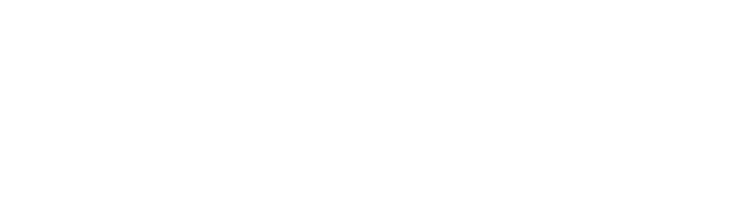
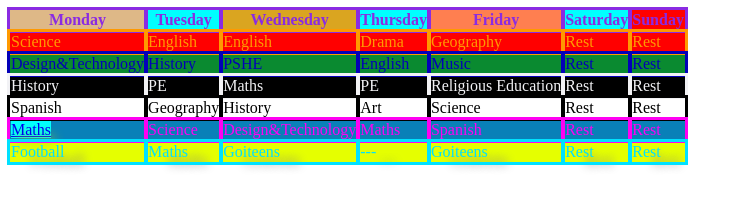
Before and after one commit to MykolaSadl25/HW-8, a plain HTML site: page index.html in a window 1280 px wide. Shown: the whole page, without its empty margins (0-744 px from the left). Drawn offline with Linux system fonts and the light colour scheme.

Commit message:
css commit

```diff
--- a/index.html
+++ b/index.html
@@ -7,6 +7,74 @@
     <link rel="stylesheet" href="./style.css">
 </head>
 <body>
-
+    <table>
+        <thead>
+          <tr>
+            <th>Monday</th>
+            <th>Tuesday</th>
+            <th>Wednesday</th>
+            <th>Thursday</th>
+            <th>Friday</th>
+            <th>Saturday</th>
+            <th>Sunday</th>
+          </tr>
+        </thead>
+        <tbody>
+          <tr>
+            <td>Science</td>
+            <td>English</td>
+            <td>English</td>
+            <td>Drama</td>
+            <td>Geography</td>
+            <td>Rest</td>
+            <td>Rest</td>
+          </tr>
+          <tr>
+            <td>Design&Technology</td>
+            <td>History</td>
+            <td>PSHE</td>
+            <td>English</td>
+            <td>Music</td>
+            <td>Rest</td>
+            <td>Rest</td>
+          </tr>
+          <tr>
+            <td>History</td>
+            <td>PE</td>
+            <td>Maths</td>
+            <td>PE</td>
+            <td>Religious Education</td>
+            <td>Rest</td>
+            <td>Rest</td>
+          </tr>
+          <tr>
+            <td>Spanish</td>
+            <td>Geography</td>
+            <td>History</td>
+            <td>Art</td>
+            <td>Science</td>
+            <td>Rest</td>
+            <td>Rest</td>
+          </tr>
+          <tr>
+            <td><a href="https://www.bbc.co.uk/bitesize/subjects/z6vg9j6">Maths</a></td>
+            <td>Science</td>
+            <td>Design&Technology</td>
+            <td>Maths</td>
+            <td>Spanish</td>
+            <td>Rest</td>
+            <td>Rest</td>
+          </tr>
+          <tr>
+            <td>Football</td>
+            <td>Maths</td>
+            <td>Goiteens</td>
+            <td>---</td>
+            <td>Goiteens</td>
+            <td>Rest</td>
+            <td>Rest</td>
+          </tr>
+        </tbody>
+      </table>
 </body>
 </html>
--- a/style.css
+++ b/style.css
@@ -0,0 +1,64 @@
+th,td {
+        outline: solid;
+      }
+
+th:nth-child(2n){
+    color: red;
+    background-color: aqua;
+}
+
+th:nth-child(1n){
+    color: blueviolet;
+}
+th:first-child{
+    background-color: burlywood;
+}
+th:nth-child(3){
+    background-color: goldenrod;
+}
+th:nth-child(5){
+    background-color: coral;
+}
+th:nth-child(7){
+    background-color: red;
+}
+tbody>tr:first-child>td{
+    color: rgb(255, 153, 0);
+    background-color: red;
+}
+tbody>tr:nth-child(2)>td{
+    color: rgb(3, 0, 184);
+    background-color: rgb(10, 138, 48);
+}
+tbody>tr:nth-child(3)>td{
+    color: rgb(242, 242, 245);
+    background-color: rgb(0, 0, 0);
+}
+tbody>tr:nth-child(4)>td:hover{
+    color: rgb(136, 60, 60);
+    font-style: italic;
+    font-size: 40px;
+    text-shadow:5px 7px 10px yellowgreen;
+}
+
+tbody>tr:nth-child(5)>td>a:link{
+    text-shadow:5px 7px 10px yellowgreen;
+    background-color: aqua;
+}
+tbody>tr:nth-child(5)>td>a:hover{
+    color: rgb(255, 17, 0);
+    text-shadow:5px 7px 10px yellowgreen;
+    background-color: aqua;
+    font-size: 20px;
+}
+
+tbody>tr:nth-child(5)>td{
+    color: rgb(255, 0, 242);
+    background-color: rgb(9, 128, 184);
+}
+
+tbody>tr:nth-child(6)>td{
+    color: rgb(0, 225, 255);
+    background-color: rgb(229, 255, 0);
+    text-shadow: 20px 9px 10px grey;
+}
```
